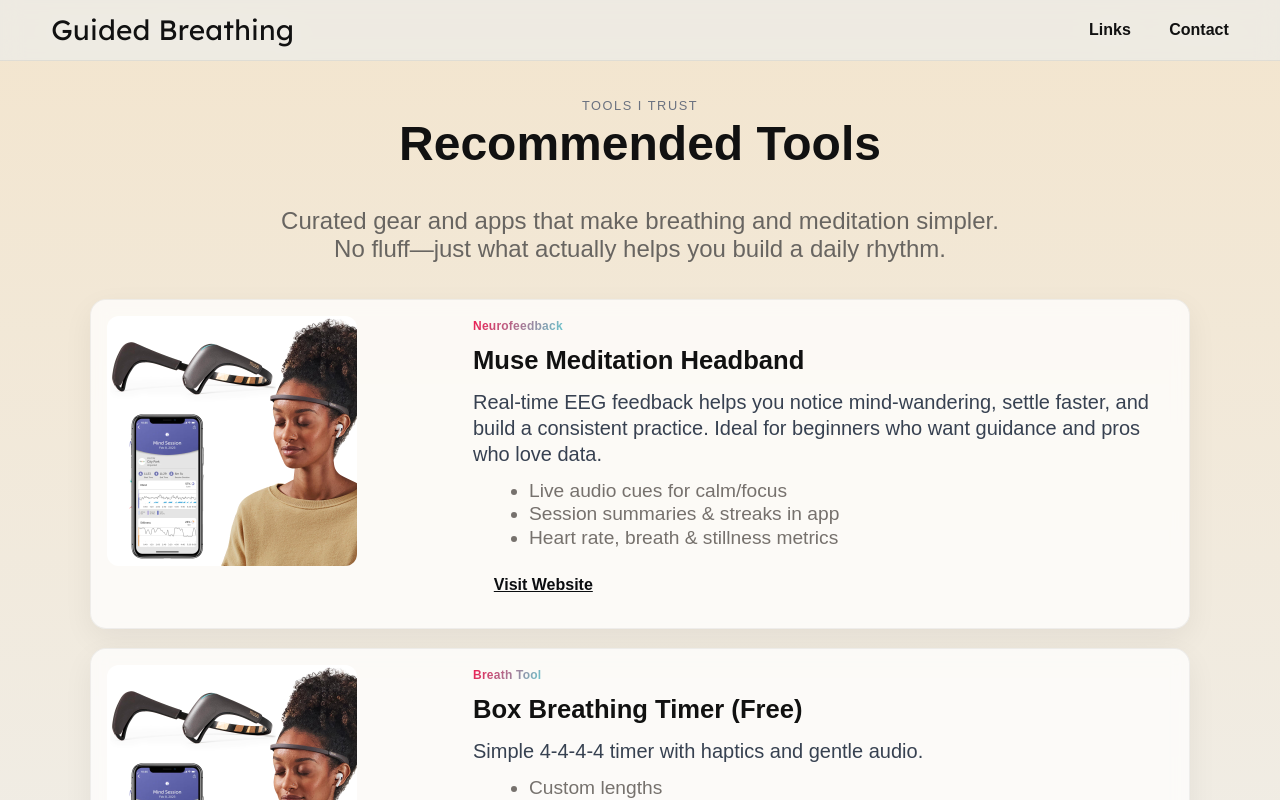
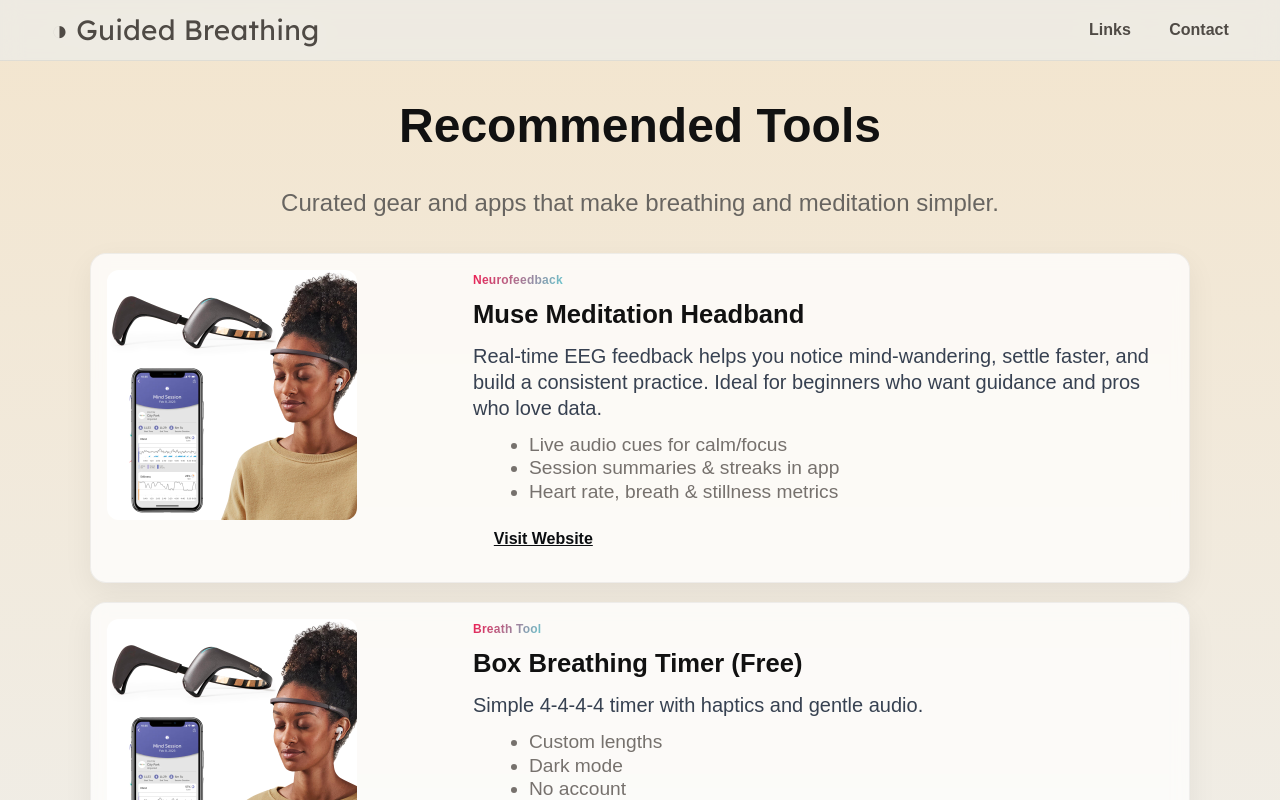
Before and after one commit to reginaldevelops/Breathingwebsite, a Next.js app: page /links in a window 1280 px wide. Shown: the top 800 px of the page. Built offline with nearby package versions, Linux system fonts and the light colour scheme.

Commit message:
new logo and some text and padding changes

```diff
--- a/components/Linkpage.jsx
+++ b/components/Linkpage.jsx
@@ -33,11 +33,9 @@
   return (
     <Wrap>
       <Header>
-        <Eyebrow>Tools I trust</Eyebrow>
         <h1>Recommended Tools</h1>
         <p>
-          Curated gear and apps that make breathing and meditation simpler. No fluff—just
-          what actually helps you build a daily rhythm.
+          Curated gear and apps that make breathing and meditation simpler.
         </p>
       </Header>
 
--- a/components/Nav.jsx
+++ b/components/Nav.jsx
@@ -21,7 +21,7 @@
   return (
     <Nav $scrolled={scrolled || alwaysScrolled} role="navigation" aria-label="Primary">
       <Link href="/" className={`${lexend.className} logo`} aria-label="Guided Breathing – Home">
-        Guided Breathing
+        ◑ Guided Breathing
       </Link>
       <ul>
         <li><Link href="/links">Links</Link></li>
@@ -52,9 +52,9 @@
   transition: background .25s ease, border-color .25s ease, color .25s ease, backdrop-filter .25s ease;
 
   a {
-    color: ${({ $scrolled }) => ($scrolled ? "#111" : "white")};
+    color: ${({ $scrolled }) => ($scrolled ? "#4f4a45" : "white")};
     text-decoration: none;
-    font-weight: 600;
+    font-weight: 550;
     outline: none;
   }
 
```
Also changed, not shown: components/InfluencerSection.jsx (+4 -3 lines).
